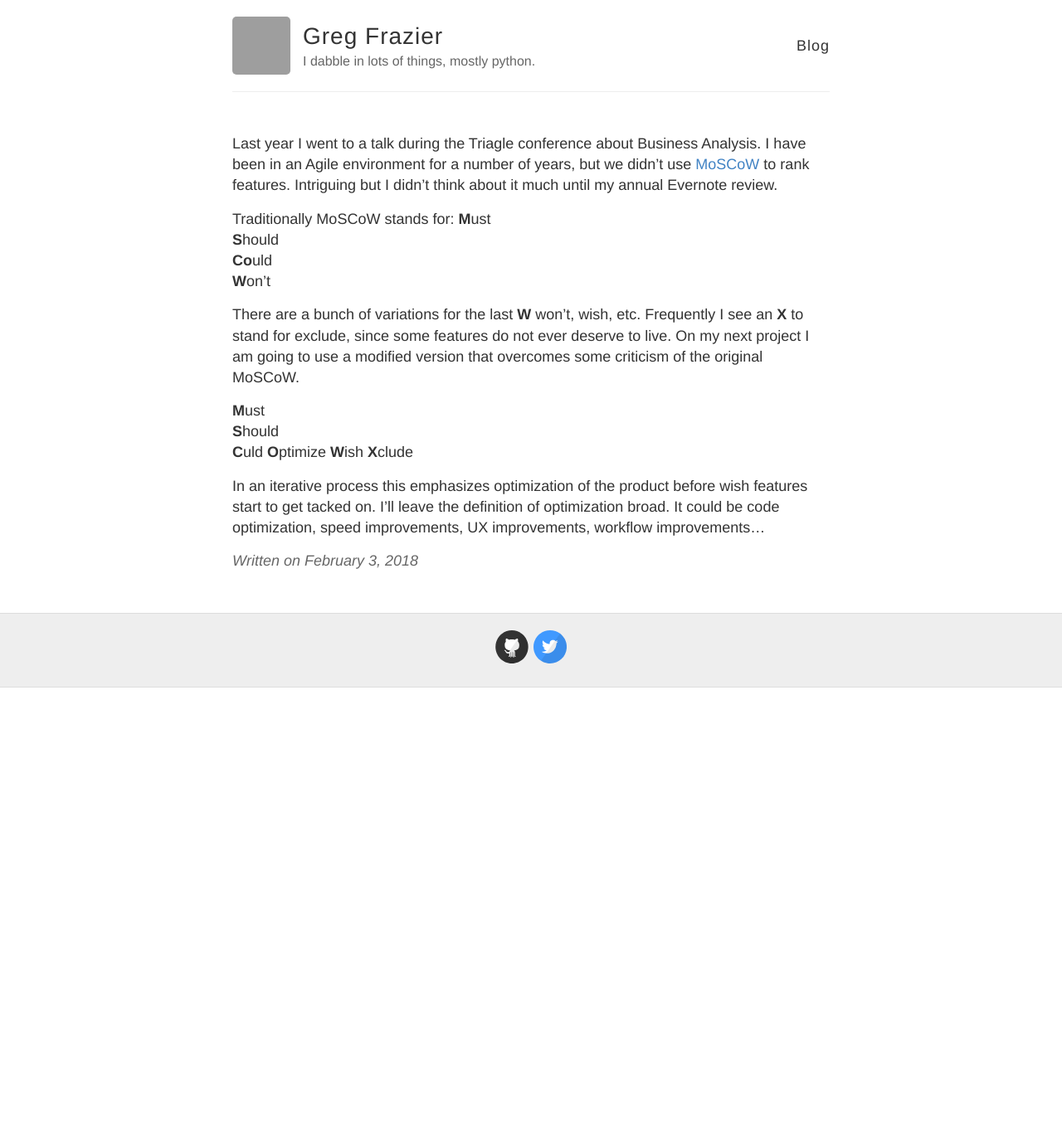
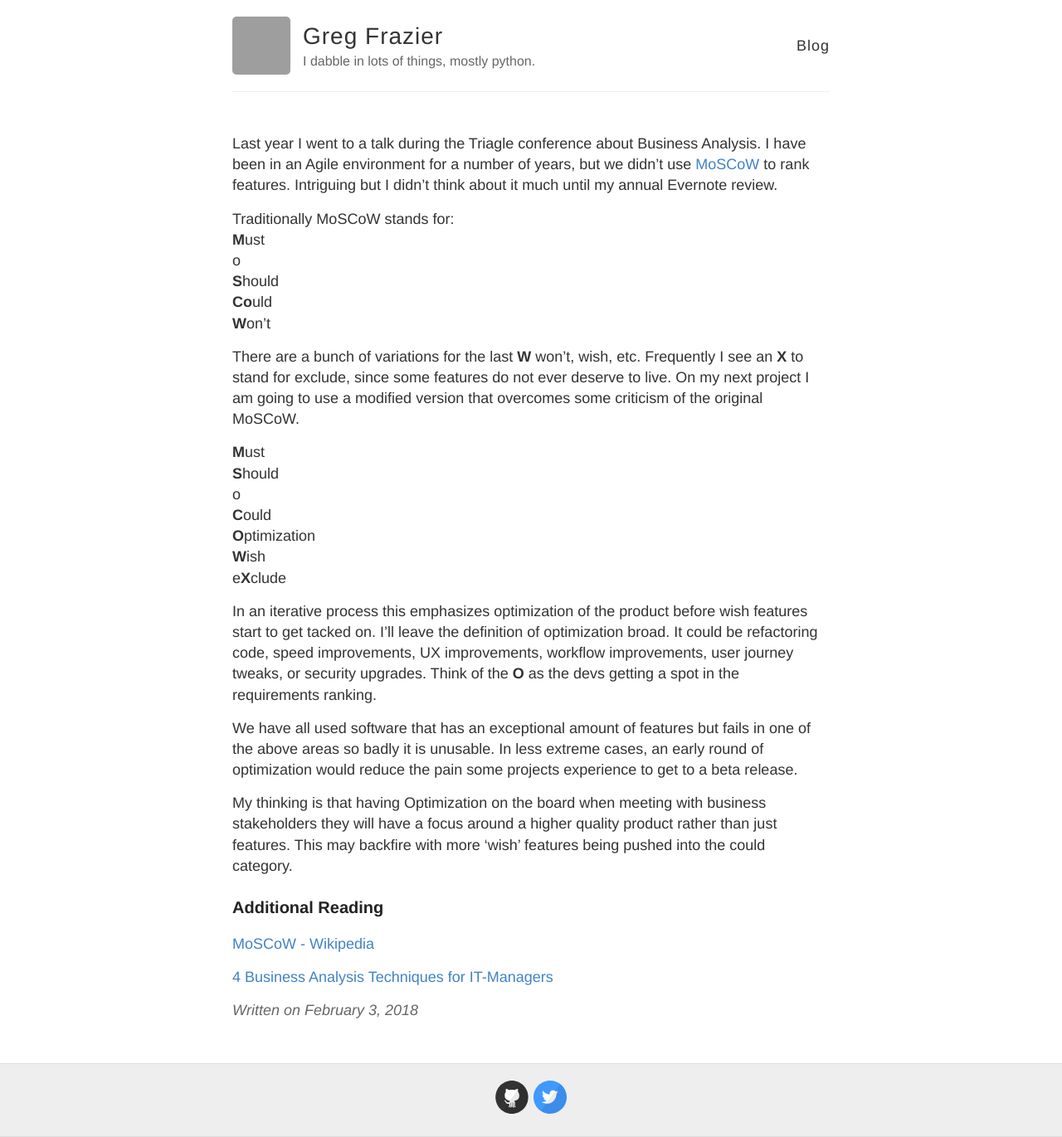
Before and after one commit to gnfrazier/gnfrazier.github.io, a Jekyll site: the page built from _posts/2018-2-2-product-managment-moscowx.md, in a window 1280 px wide. Shown: the whole page at 83% size. Built offline with Jekyll 4.4.1, drawn with Linux system fonts in a browser that asks for light colours; our own code applies the rules of GitHub Pages for plain Markdown files; before the commit the page ends 900 px from its top, so only the background shows below that; grey boxes are pictures that could not be loaded.

Commit message:
Correct formatting. Add Additional Reading.

```diff
--- a/_posts/2018-2-2-product-managment-moscowx.md
+++ b/_posts/2018-2-2-product-managment-moscowx.md
@@ -8,6 +8,7 @@ Last year I went to a talk during the  Triagle conference about Business Analysi
 
 Traditionally MoSCoW stands for:
 **M**ust
+o
 **S**hould
 **Co**uld
 **W**on't
@@ -16,9 +17,20 @@ There are a bunch of variations for the last **W** won't, wish, etc. Frequently
 
 **M**ust
 **S**hould
-**C**uld
-**O**ptimize
+o
+**C**ould
+**O**ptimization
 **W**ish
-**X**clude
+e**X**clude
 
-In an iterative process this emphasizes optimization of the product before wish features start to get tacked on. I'll leave the definition of optimization broad. It could be code optimization, speed improvements, UX improvements, workflow improvements...
+In an iterative process this emphasizes optimization of the product before wish features start to get tacked on. I'll leave the definition of optimization broad. It could be refactoring code, speed improvements, UX improvements, workflow improvements, user journey tweaks, or security upgrades. Think of the **O** as the devs getting a spot in the requirements ranking.
+
+We have all used software that has an exceptional amount of features but fails in one of the above areas so badly it is unusable. In less extreme cases, an early round of optimization would reduce the pain some projects experience to get to a beta release.
+
+My thinking is that having Optimization on the board when meeting with business stakeholders they will have a focus around a higher quality product rather than just features. This may backfire with more 'wish' features being pushed into the could category.
+
+### Additional Reading
+
+[MoSCoW - Wikipedia](https://en.wikipedia.org/wiki/MoSCoW_method "Wikipedia - MoSCoW Method")
+
+[4 Business Analysis Techniques for IT-Managers](https://blog.ganttpro.com/en/business-analysis-techniques-and-tools-project-success-with-h-method-and-square-analysis/ "Ganttpro.com - Business Analysis Techniques")
```
